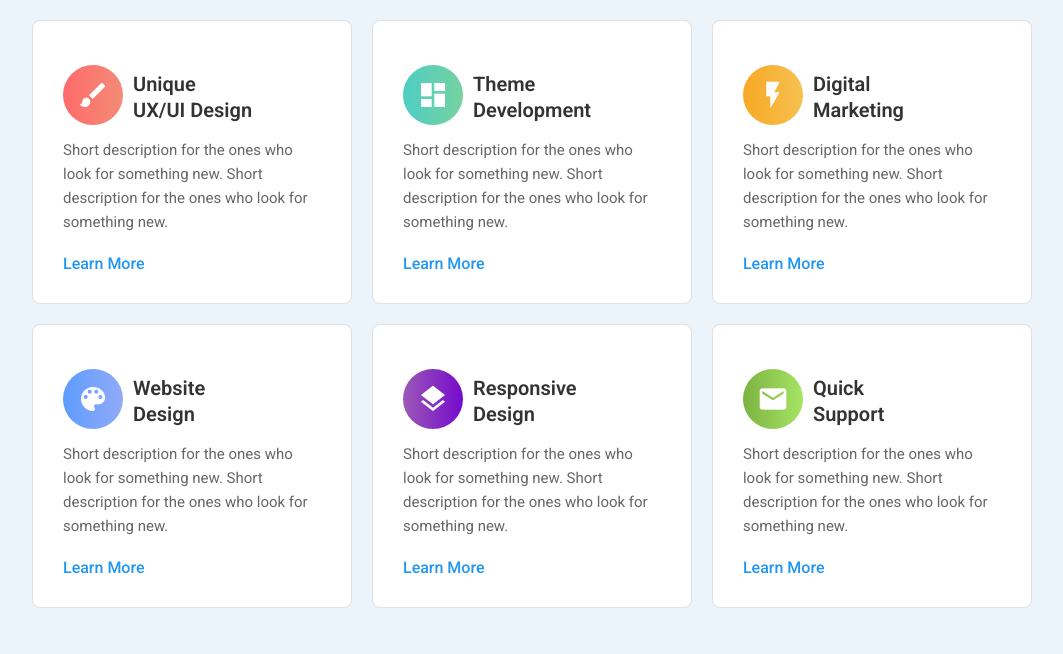
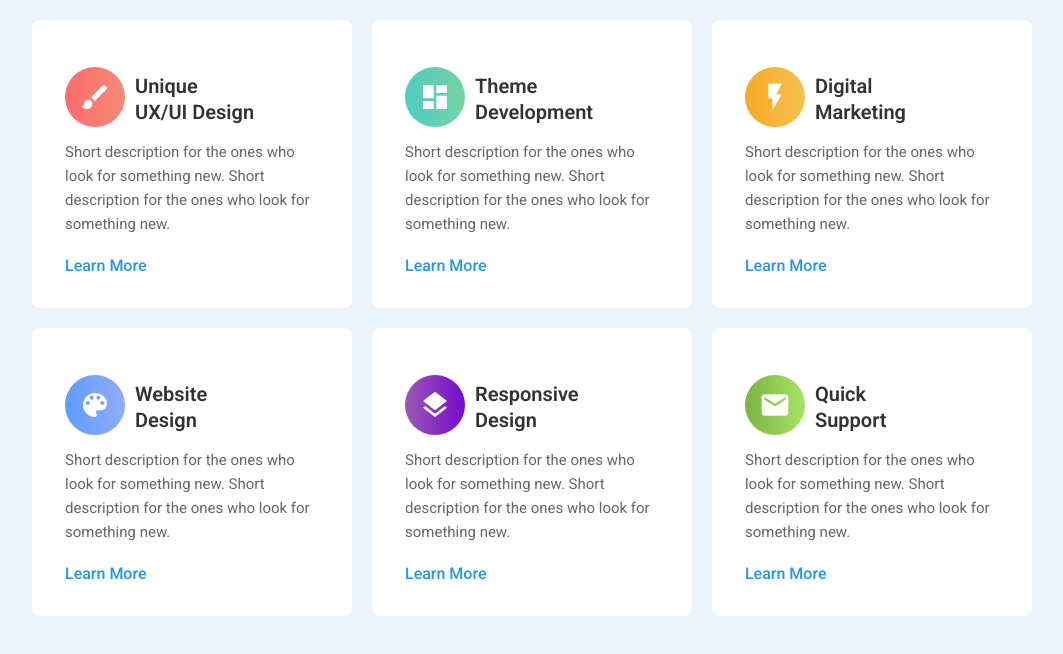
Before and after one commit to hieuit25-sys/F8-Online-k20-Homework, a plain HTML site: page BaiTapBuoi9/index.html in a window 1280 px wide. Shown: the whole page, without its empty margins (108-1171 px from the left). Drawn offline with Linux system fonts and the light colour scheme.

Commit message:
Hoan thanh BT buoi 9, sua lai  giao dien cho dep

```diff
--- a/BaiTapBuoi9/style.css
+++ b/BaiTapBuoi9/style.css
@@ -21,7 +21,8 @@ body {
 
 .item {
     background: #ffffff;
-    border: 1px solid #e0e0e0;
+    border: 3px solid transparent;
+    transition: 0.27s;
     border-radius: 8px;
 
     flex-basis: calc((100% - 40px) / 3);
```
